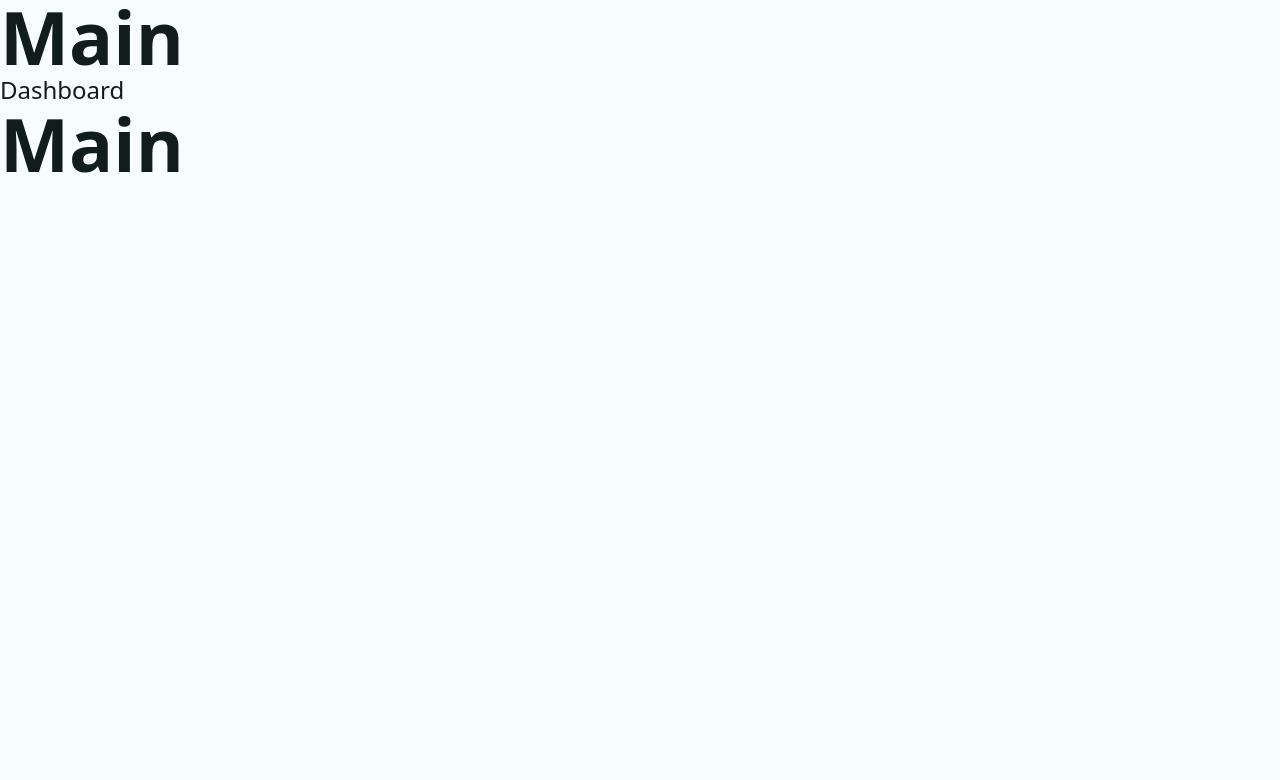
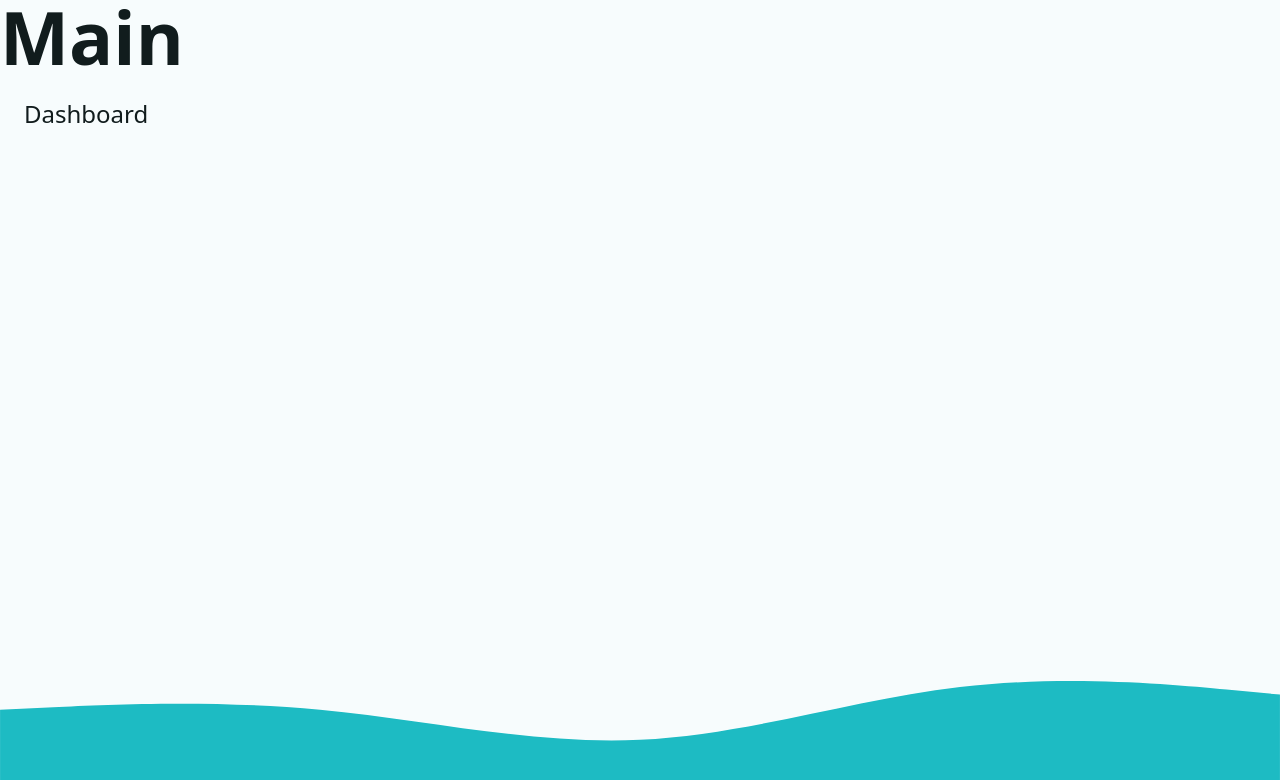
Before and after one commit to Philippe35507/react-router-budget-app, a React (Vite) app: page / in a window 1280 px wide. Shown: the top 780 px of the page. Built offline with nearby package versions, Linux system fonts and the light colour scheme.

Commit message:
styling: main content img

```diff
--- a/src/layouts/Main.jsx
+++ b/src/layouts/Main.jsx
@@ -1,5 +1,8 @@
 // rrd imports
 import { Outlet, useLoaderData } from "react-router-dom";
+
+// assets
+import wave from "../assets/wave.svg";
 
 // helper functions
 import { fetchData } from "../helpers";
@@ -13,10 +16,12 @@ export function mainLoader() {
 const Main = () => {
   const { userName } = useLoaderData();
   return (
-    <div>
+    <div className="layout">
       <h1>Main</h1>
-      <Outlet />
-      <h1>Main</h1>
+      <main>
+        <Outlet />
+      </main>
+      <img src={wave} alt=""></img>
     </div>
   );
 };
```
